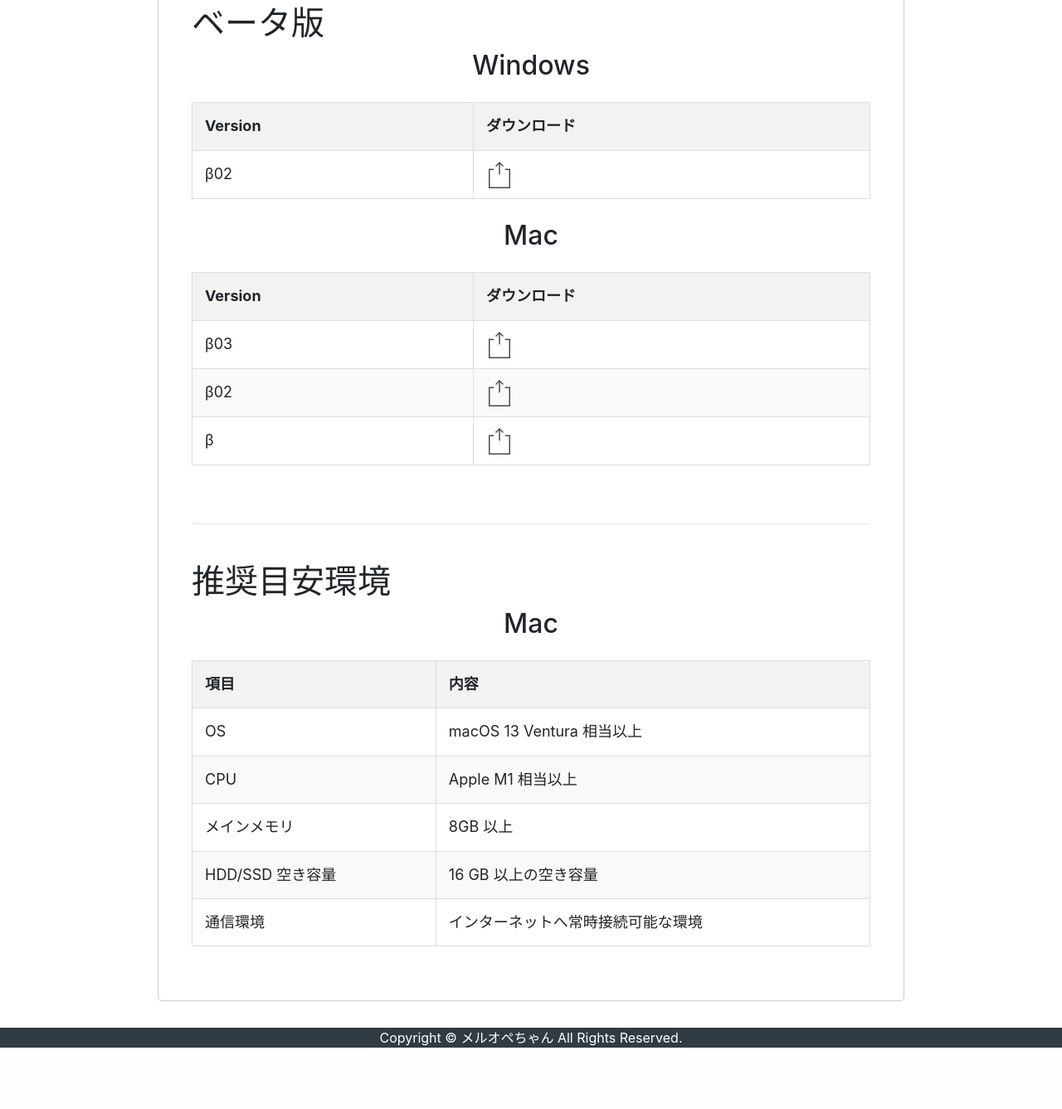
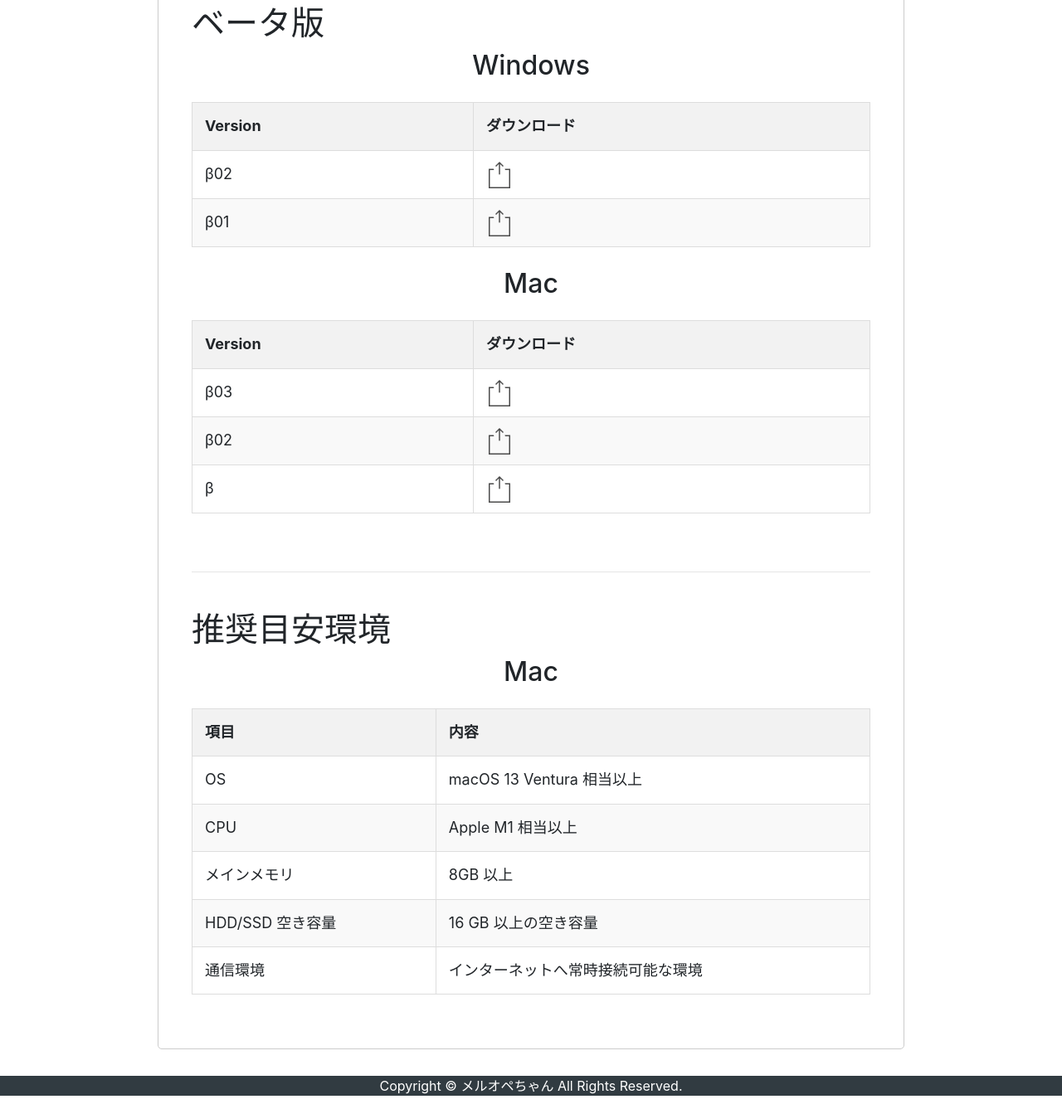
Before and after one commit to bishimaru/web_mail_operator, a Django app: page /how_to_use/ in a window 1280 px wide. Shown: the part 734-2071 px from the top of the page at 83% size. Before the commit the page ends 1997 px from the top, so only its background shows below. Run offline with Django 3.2, Linux system fonts and the light colour scheme; some libraries are stand-ins or nearby versions.

Commit message:
auto commit

```diff
--- a/templates/how_to_use.html
+++ b/templates/how_to_use.html
@@ -36,6 +36,11 @@
     <tbody>
       <tr>
         <td>β02</td>
+        <td><a href="{% static 'downloads/win/meruopewin60927.zip' %}" download>
+          <img src="{% static 'img/download_icon.png' %}" alt="Download Icon" /></a></td>
+      </tr>
+      <tr>
+        <td>β01</td>
         <td><a href="{% static 'downloads/win/meruopewin_60922.zip' %}" download>
           <img src="{% static 'img/download_icon.png' %}" alt="Download Icon" /></a></td>
       </tr>
```
Also changed, not shown: 2 other files.
